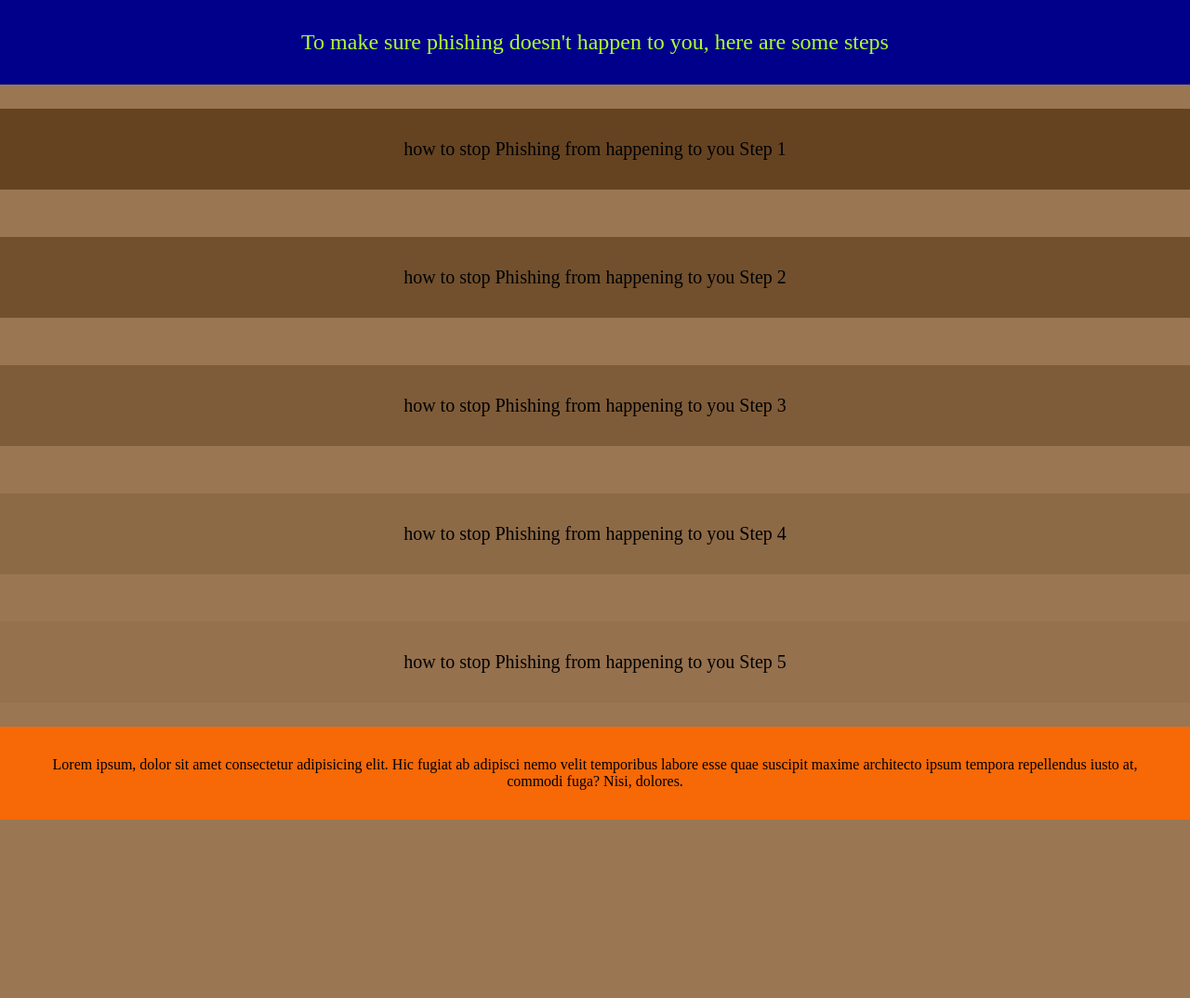
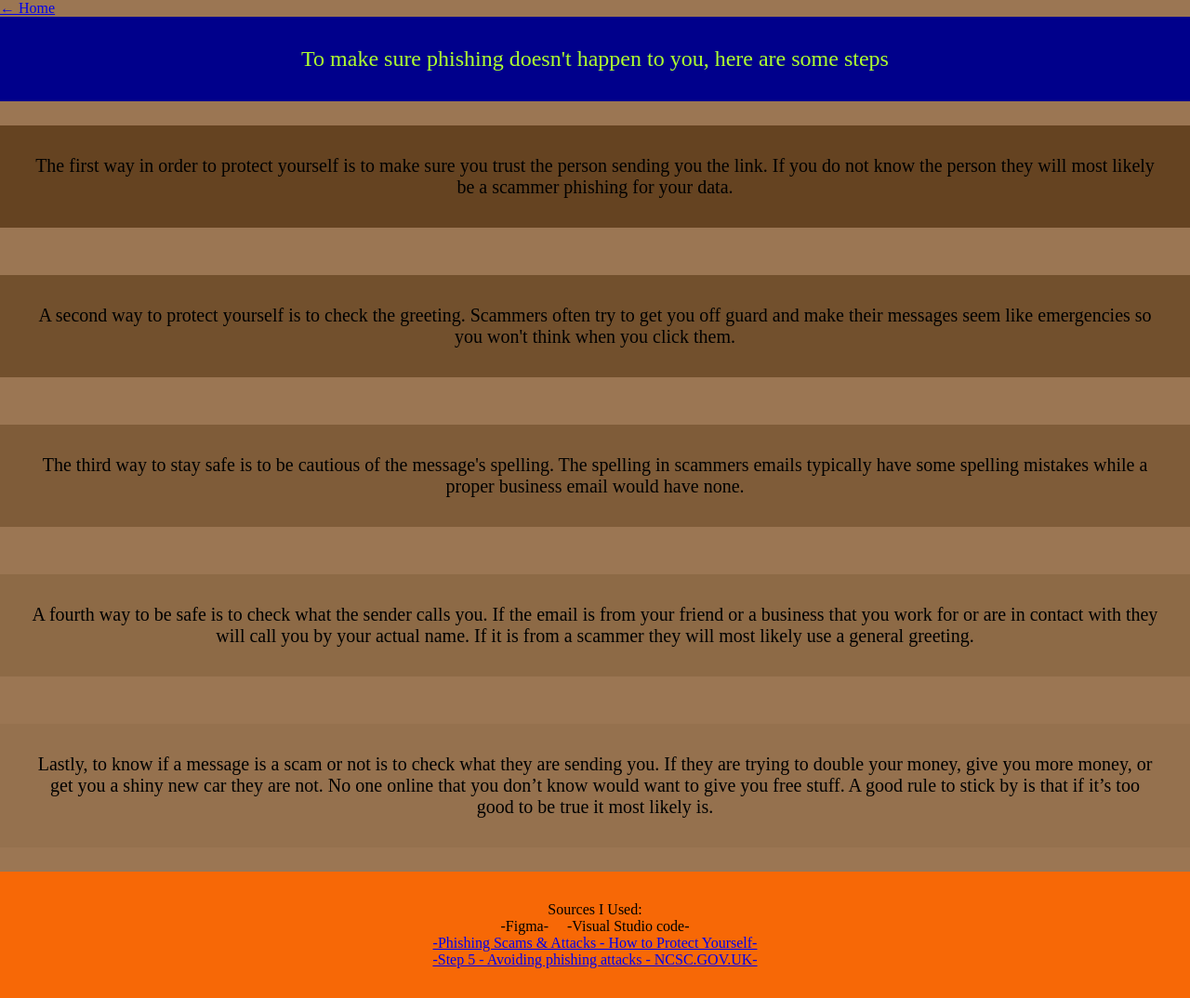
Before and after one commit to Lucas-Ke/Phishing, a plain HTML site: page Phishing/info.html in a window 1280 px wide. Shown: the whole page at 93% size. Before the commit the page ends 882 px from the top, so only its background shows below. Drawn offline with Linux system fonts and the light colour scheme.

Commit message:
Update info.html

```diff
--- a/Phishing/info.html
+++ b/Phishing/info.html
@@ -8,6 +8,7 @@
     <link rel="stylesheet" href="info.css" />
   </head>
   <body>
+    <div class="arrow"><a href="/Phishing/index.html">&#8592; Home</a></div>
     <header class="info-heading">
       <section>
         <div>
@@ -20,29 +21,50 @@
     <main class="steps">
       <ul>
         <li class="step-1">
-          how to stop Phishing from happening to you Step 1
+          The first way in order to protect yourself is to make sure you trust
+          the person sending you the link. If you do not know the person they
+          will most likely be a scammer phishing for your data.
         </li>
         <li class="step-2">
-          how to stop Phishing from happening to you Step 2
+          A second way to protect yourself is to check the greeting. Scammers
+          often try to get you off guard and make their messages seem like
+          emergencies so you won't think when you click them.
         </li>
         <li class="step-3">
-          how to stop Phishing from happening to you Step 3
+          The third way to stay safe is to be cautious of the message's
+          spelling. The spelling in scammers emails typically have some spelling
+          mistakes while a proper business email would have none.
         </li>
         <li class="step-4">
-          how to stop Phishing from happening to you Step 4
+          A fourth way to be safe is to check what the sender calls you. If the
+          email is from your friend or a business that you work for or are in
+          contact with they will call you by your actual name. If it is from a
+          scammer they will most likely use a general greeting.
         </li>
         <li class="step-5">
-          how to stop Phishing from happening to you Step 5
+          Lastly, to know if a message is a scam or not is to check what they
+          are sending you. If they are trying to double your money, give you
+          more money, or get you a shiny new car they are not. No one online
+          that you don’t know would want to give you free stuff. A good rule to
+          stick by is that if it’s too good to be true it most likely is.
         </li>
       </ul>
     </main>
 
     <footer>
       <p>
-        Lorem ipsum, dolor sit amet consectetur adipisicing elit. Hic fugiat ab
-        adipisci nemo velit temporibus labore esse quae suscipit maxime
-        architecto ipsum tempora repellendus iusto at, commodi fuga? Nisi,
-        dolores.
+        Sources I Used: <br />
+        -Figma- &nbsp; &nbsp; -Visual Studio code-<br />
+        <a
+          href="https://usa.kaspersky.com/resource-center/preemptive-safety/phishing-prevention-tips
+        "
+          >-Phishing Scams & Attacks - How to Protect Yourself-</a
+        ><br />
+        <a
+          href="https://www.ncsc.gov.uk/collection/small-business-guide/avoiding-phishing-attacks
+        "
+          >-Step 5 - Avoiding phishing attacks - NCSC.GOV.UK-</a
+        >
       </p>
     </footer>
   </body>
```
